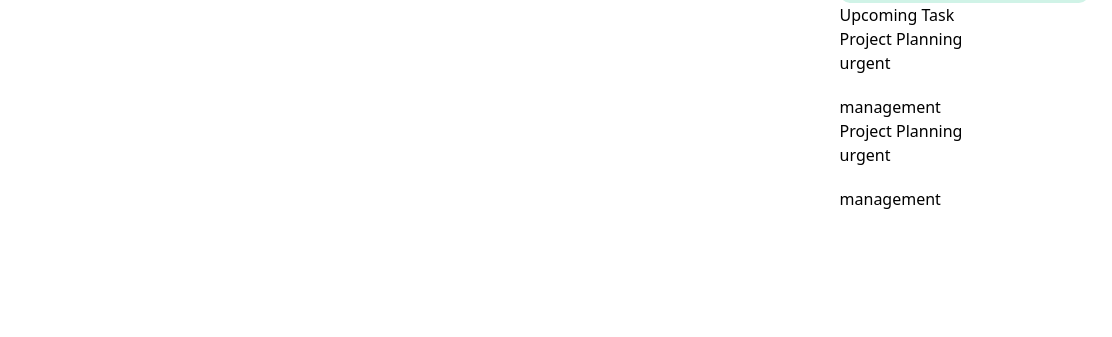
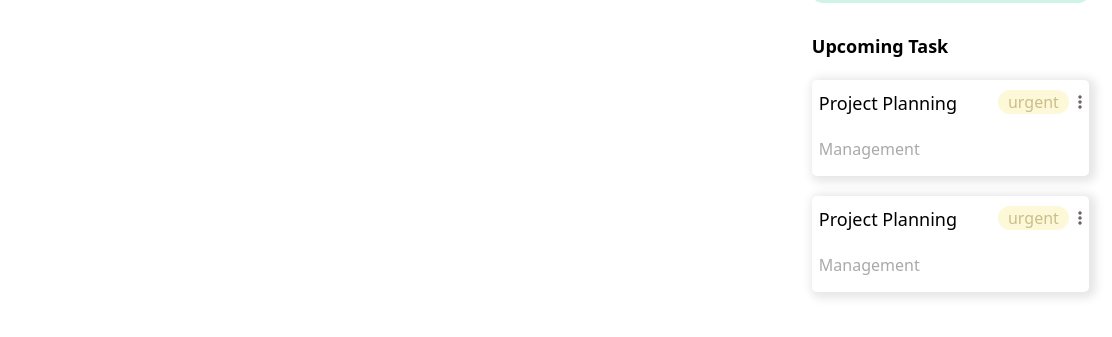
Before and after one commit to TaslimOwolarafe/PMI-client, a plain HTML site: page index.html in a window 1280 px wide. Shown: the part 447-784 px from the top of the page, 168-1280 px from the left. Drawn offline with nearby package versions, Linux system fonts and the light colour scheme; no server answers.

Commit message:
UI add, progress bar fix

```diff
--- a/css/style.css
+++ b/css/style.css
@@ -183,7 +183,7 @@ input:focus{
 }
 
 .section-2 {
-    width: 350px;
+    width: 400px;
     padding-top: 20px;
     padding-right: 18px;
 }
@@ -362,12 +362,11 @@ input:focus{
     background-color: #ddd;
   }
 
-  .progress-bar {
+.progress-bar {
     height: 100%;
     background-color: #acd1f3;
-    display: inline;
     transition: width 0.5s ease-in-out;
-  }
+}
 
 
 .head-2 {
@@ -452,3 +451,50 @@ input:focus{
 .fa-magnifying-glass {
     cursor: pointer;
 }
+
+.task-card {
+    margin-top: 30px;
+}
+
+.task-card h3 {
+    font-size: large;
+    font-weight: 600;
+    margin-bottom: 20px;
+}
+
+.task-detail {
+    border: 0px solid transparent;
+    border-radius: 5px;
+    box-shadow: 3px 2px 10px 4px rgba(0, 0, 0, 0.1);
+    padding: 10px 7px;
+    margin-bottom: 20px;
+}
+
+.task-detail p {
+    padding-bottom: 5px;
+    color: #a9a9a9;
+}
+
+.task-title {
+    display: flex;
+    justify-content: space-between;
+}
+
+.task-title i {
+    color: #6e6666;
+    margin-left: 5px;
+}
+
+.task-title h6 {
+    font-size: 18px;
+    font-weight: 400;
+}
+
+.level {
+    border: 0px solid transparent;
+    width: fit-content;
+    padding: 0px 10px;
+    background-color: #FDF8D8;
+    color: #cabe89;
+    border-radius: 20px 20px;
+}
--- a/index.html
+++ b/index.html
@@ -258,22 +258,28 @@
                     <div class="task-detail">
                         <div class="task-title">
                             <h6>Project Planning</h6>
-                            <button disabled="disabled" class="level">urgent</button>
+                            <div>
+                                <button disabled="disabled" class="level">urgent</button>
+                                <i class="fa-solid fa-ellipsis-vertical"></i>
+                            </div>
                         </div>
                         <div class="members">
 
                         </div>
-                        <p>management</p>
+                        <p>Management</p>
                     </div>
                     <div class="task-detail">
                         <div class="task-title">
                             <h6>Project Planning</h6>
-                            <button disabled="disabled" class="level">urgent</button>
+                            <div>
+                                <button disabled="disabled" class="level">urgent</button>
+                                <i class="fa-solid fa-ellipsis-vertical"></i>
+                            </div>
                         </div>
                         <div class="members">
 
                         </div>
-                        <p>management</p>
+                        <p>Management</p>
                     </div>
                 </div>
 
--- a/js/script.js
+++ b/js/script.js
@@ -34,7 +34,7 @@ function createProgressBars() {
 
     projectRows.forEach(row => {
         const completedTasksCell = row.querySelector('.task-ratio h3');
-        const progressBarContainer = row.querySelector('.progress');
+        const progressBarContainer = row.querySelector('.progress-bar-container');
         const progressBar = document.createElement('div');
         progressBar.classList.add('progress-bar');
         progressBarContainer.appendChild(progressBar);
```
